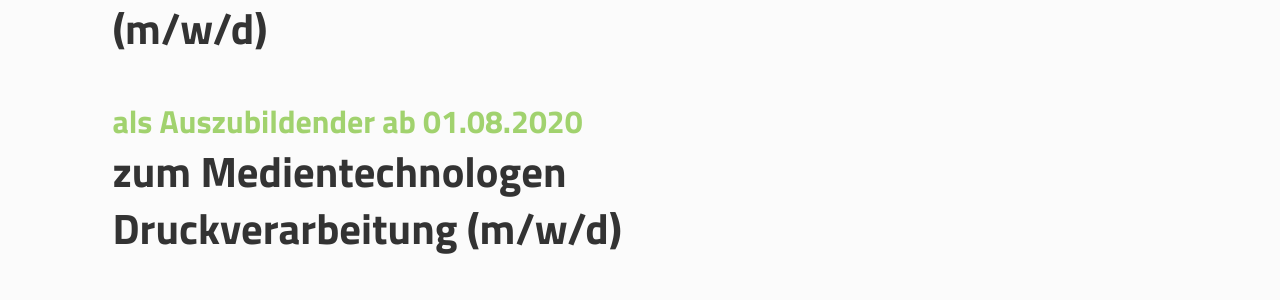
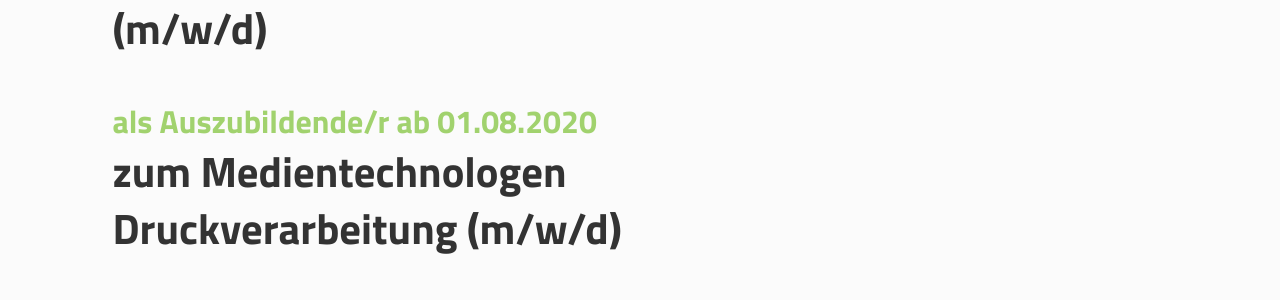
Before and after one commit to colorplusWeb/colorplus.de, a Jekyll site: the page built from _pages/ausbildung/index.html, in a window 1280 px wide and 900 px high. Shown: the part 393-693 px from the top of the window. Built offline with Jekyll 4.4.1, drawn with Linux system fonts in a browser that asks for light colours.

Commit message:
Ausbildung

```diff
--- a/_pages/ausbildung/index.html
+++ b/_pages/ausbildung/index.html
@@ -17,7 +17,7 @@ published: true
                     <h2 class="green" style="margin-bottom: 0;">als Auszubildende/r ab 01.08.2020</h2>
                     <h1 style="margin-top: 0em; margin-bottom: 0">zum Medientechnologen Offsetdruck (m/w/d)</h1>
 
-                    <h2 class="green" style="margin-bottom: 0;">als Auszubildender ab 01.08.2020</h2>
+                    <h2 class="green" style="margin-bottom: 0;">als Auszubildende/r ab 01.08.2020</h2>
                     <h1 style="margin-top: 0em; margin-bottom: 0">zum Medientechnologen Druckverarbeitung (m/w/d) </h1>
 
                     </br>
```
